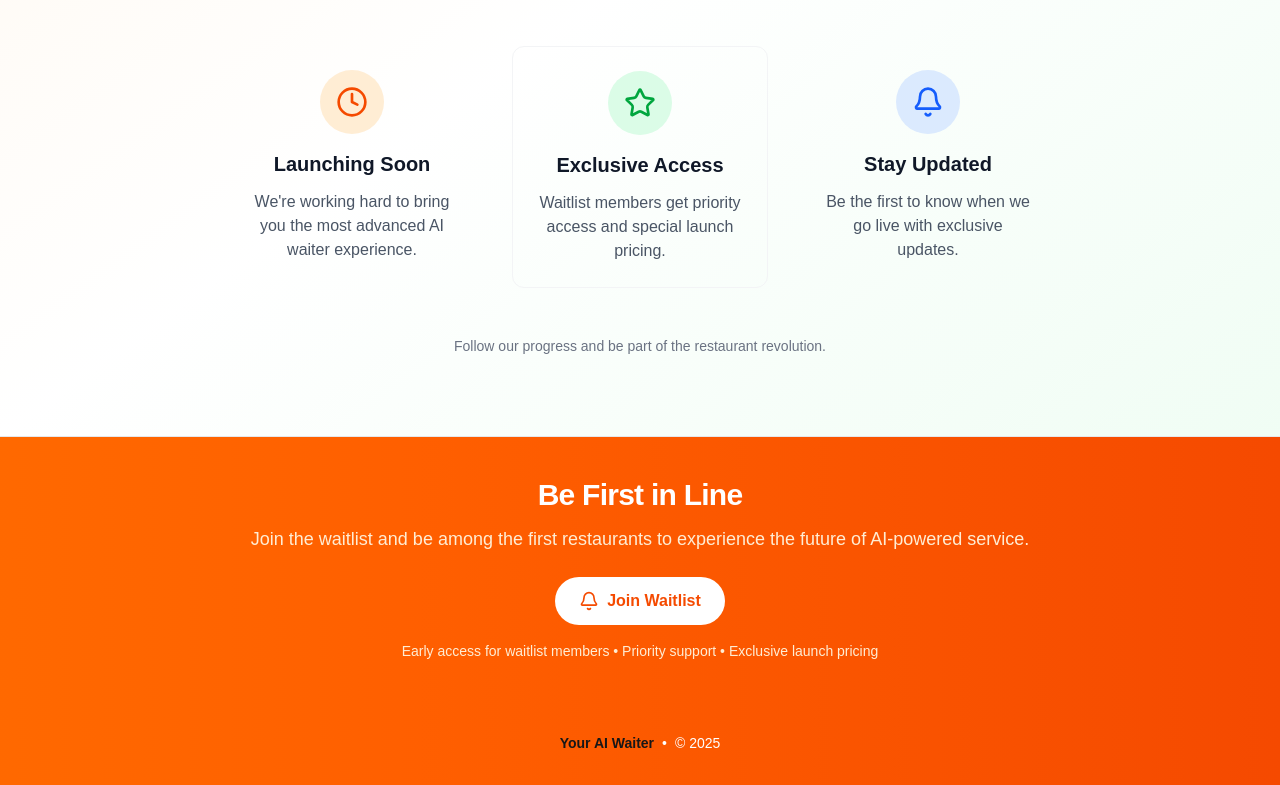
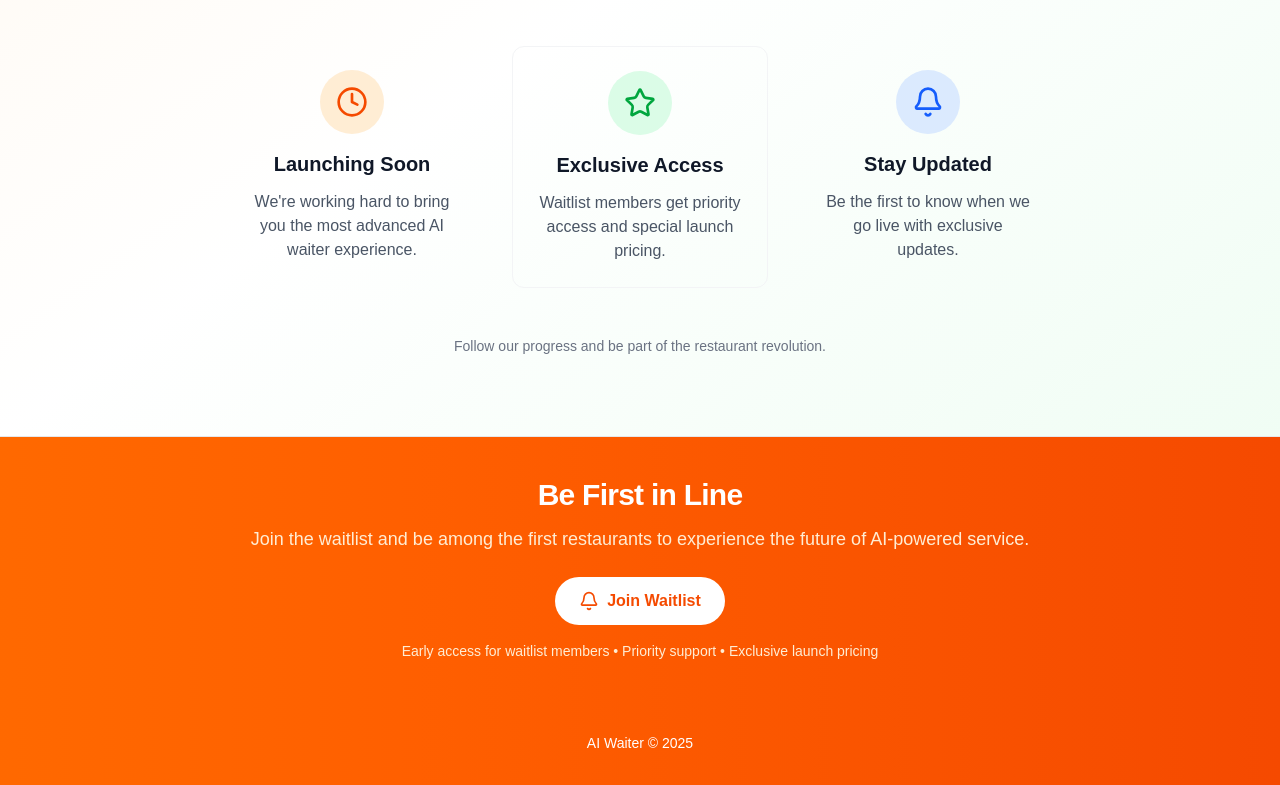
Before and after one commit to vicuijpers/meenu-web-public, a Next.js app: page / in a window 1280 px wide. Shown: the part 495-1280 px from the top of the page. Built offline with nearby package versions, Linux system fonts and the light colour scheme.

Commit message:
fix: Update footer text to reflect brand and year

```diff
--- a/src/app/components/Footer.tsx
+++ b/src/app/components/Footer.tsx
@@ -44,10 +44,8 @@ export default function Footer() {
       </div>
 
       <div className="max-w-6xl mx-auto px-4 py-8 flex flex-col sm:flex-row items-center justify-between gap-4 text-sm">
-        <div className="flex items-center gap-2 text-whitem mx-auto">
-          <span className="font-semibold">Your AI Waiter</span>
-          <span className="text-white">•</span>
-          <span className="text-white">© {year}</span>
+        <div className="flex items-center gap-2 text-white mx-auto">
+          AI Waiter © 2025
         </div>
 
         {/* <nav className="flex items-center gap-5">
```
